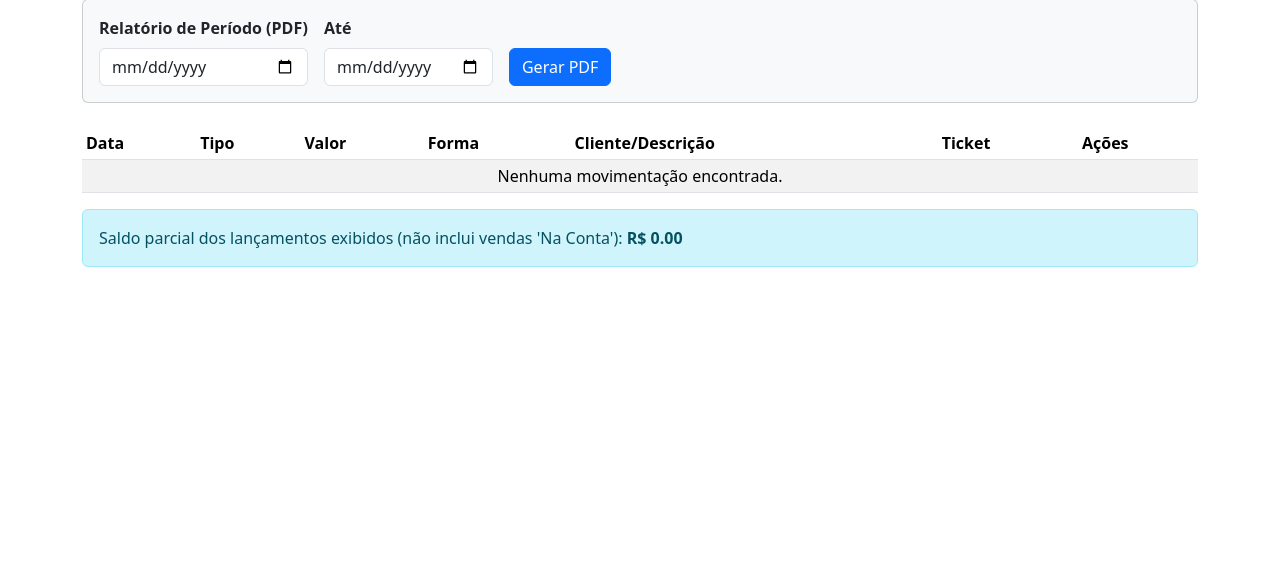
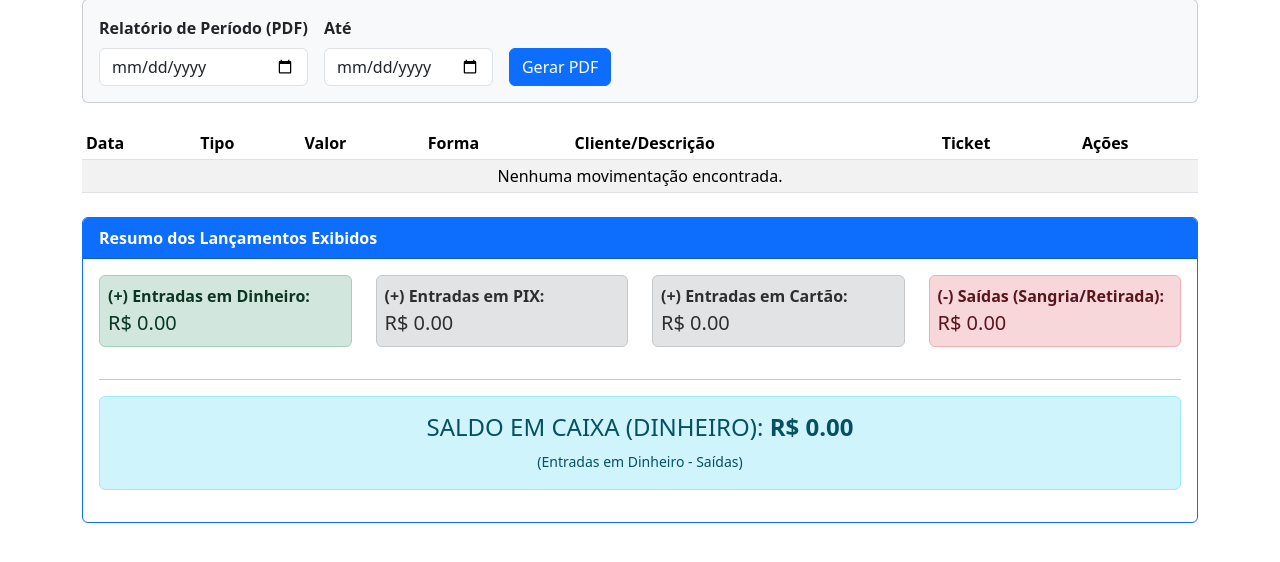
Before and after one commit to TiagoRoque84/projeto6.1, a Flask app: page /pdv/mov in a window 1280 px wide; the page is wider, and only the part inside the window is pictured. Shown: the part 195-757 px from the top of that part. Run offline with Flask 3, Linux system fonts and the light colour scheme; the visitor is signed in with stand-in values (Sample User, id 1); data that the repository does not hold is empty.

Commit message:
correção de total no caixa

```diff
--- a/blueprints/pdv/routes.py
+++ b/blueprints/pdv/routes.py
@@ -12,12 +12,9 @@ from models import db, User, CashMovement, Company, Customer
 from forms import MovementForm
 from pdf_reports import pdv_summary_pdf
 
-# --- FUNÇÃO ATUALIZADA PARA BUSCAR EMPRESA PADRÃO ---
 def _get_company_header():
     try:
-        # Tenta buscar a empresa marcada como padrão
         c = Company.query.filter_by(is_default=True).first()
-        # Se nenhuma for marcada, pega a primeira do banco como fallback
         if not c:
             c = Company.query.order_by(Company.id.asc()).first()
 
@@ -29,9 +26,7 @@ def _get_company_header():
             }
     except Exception:
         pass
-    # Retorno padrão caso não haja nenhuma empresa no banco
     return { "nome": "Empresa Não Configurada", "endereco": "", "cnpj": "" }
-# --- FIM DA ATUALIZAÇÃO ---
 
 @pdv_bp.route("/", methods=["GET","POST"])
 @login_required
@@ -66,12 +61,25 @@ def pdv_list():
         like = f"%{q}%"
         query = query.filter((CashMovement.descricao.ilike(like)) | (CashMovement.ticket_ref.ilike(like)))
     items = query.limit(200).all()
-    total = 0
+
+    # --- LÓGICA DE TOTAIS ATUALIZADA ---
+    totals = {
+        'DINHEIRO': Decimal('0.0'),
+        'PIX': Decimal('0.0'),
+        'CARTAO': Decimal('0.0'),
+        'SAIDAS': Decimal('0.0')
+    }
+
     for i in items:
-        valor = float(i.valor or 0)
-        if (i.tipo == 'VENDA' and i.pagamento != 'CONTA') or (i.tipo == 'PAGAMENTO' and i.pagamento != 'BAIXA'): total += valor
-        elif i.tipo in ['SANGRIA', 'RETIRADA']: total -= valor
-    return render_template("pdv/mov_list.html", items=items, total=total, q=q)
+        valor = i.valor or Decimal('0.0')
+        if (i.tipo == 'VENDA' or i.tipo == 'PAGAMENTO') and i.pagamento in totals:
+            totals[i.pagamento] += valor
+        elif i.tipo in ['SANGRIA', 'RETIRADA']:
+            totals['SAIDAS'] += valor
+
+    saldo_dinheiro = totals['DINHEIRO'] - totals['SAIDAS']
+
+    return render_template("pdv/mov_list.html", items=items, totals=totals, saldo_dinheiro=saldo_dinheiro, q=q)
 
 @pdv_bp.route("/recibo/<int:mov_id>")
 @login_required
--- a/templates/pdv/mov_list.html
+++ b/templates/pdv/mov_list.html
@@ -58,5 +58,45 @@
     {% endfor %}
   </tbody>
 </table>
-<div class="alert alert-info">Saldo parcial dos lançamentos exibidos (não inclui vendas 'Na Conta'): <b>R$ {{ '%.2f'|format(total|float) }}</b></div>
+
+<!-- PAINEL DE TOTAIS ATUALIZADO -->
+<div class="card border-primary mt-4">
+    <div class="card-header bg-primary text-white">
+        <strong>Resumo dos Lançamentos Exibidos</strong>
+    </div>
+    <div class="card-body">
+        <div class="row">
+            <div class="col-md-3">
+                <div class="alert alert-success p-2">
+                    <strong>(+) Entradas em Dinheiro:</strong><br>
+                    <span class="fs-5">R$ {{ '%.2f'|format(totals.DINHEIRO|float) }}</span>
+                </div>
+            </div>
+            <div class="col-md-3">
+                <div class="alert alert-secondary p-2">
+                    <strong>(+) Entradas em PIX:</strong><br>
+                    <span class="fs-5">R$ {{ '%.2f'|format(totals.PIX|float) }}</span>
+                </div>
+            </div>
+            <div class="col-md-3">
+                <div class="alert alert-secondary p-2">
+                    <strong>(+) Entradas em Cartão:</strong><br>
+                    <span class="fs-5">R$ {{ '%.2f'|format(totals.CARTAO|float) }}</span>
+                </div>
+            </div>
+            <div class="col-md-3">
+                <div class="alert alert-danger p-2">
+                    <strong>(-) Saídas (Sangria/Retirada):</strong><br>
+                    <span class="fs-5">R$ {{ '%.2f'|format(totals.SAIDAS|float) }}</span>
+                </div>
+            </div>
+        </div>
+        <hr>
+        <div class="alert alert-info text-center">
+            <h4>SALDO EM CAIXA (DINHEIRO): <strong>R$ {{ '%.2f'|format(saldo_dinheiro|float) }}</strong></h4>
+            <small>(Entradas em Dinheiro - Saídas)</small>
+        </div>
+    </div>
+</div>
+
 {% endblock %}
```
Also changed, not shown: 1 other file.
